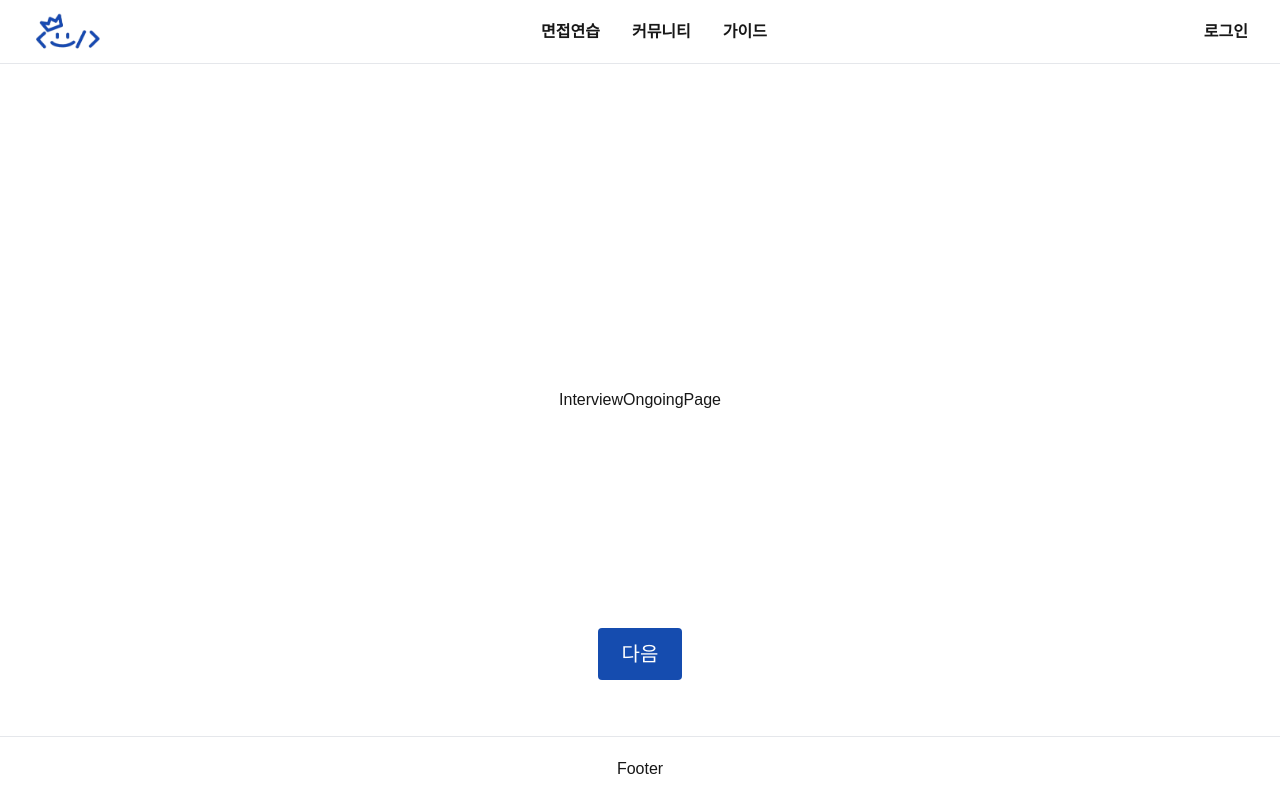
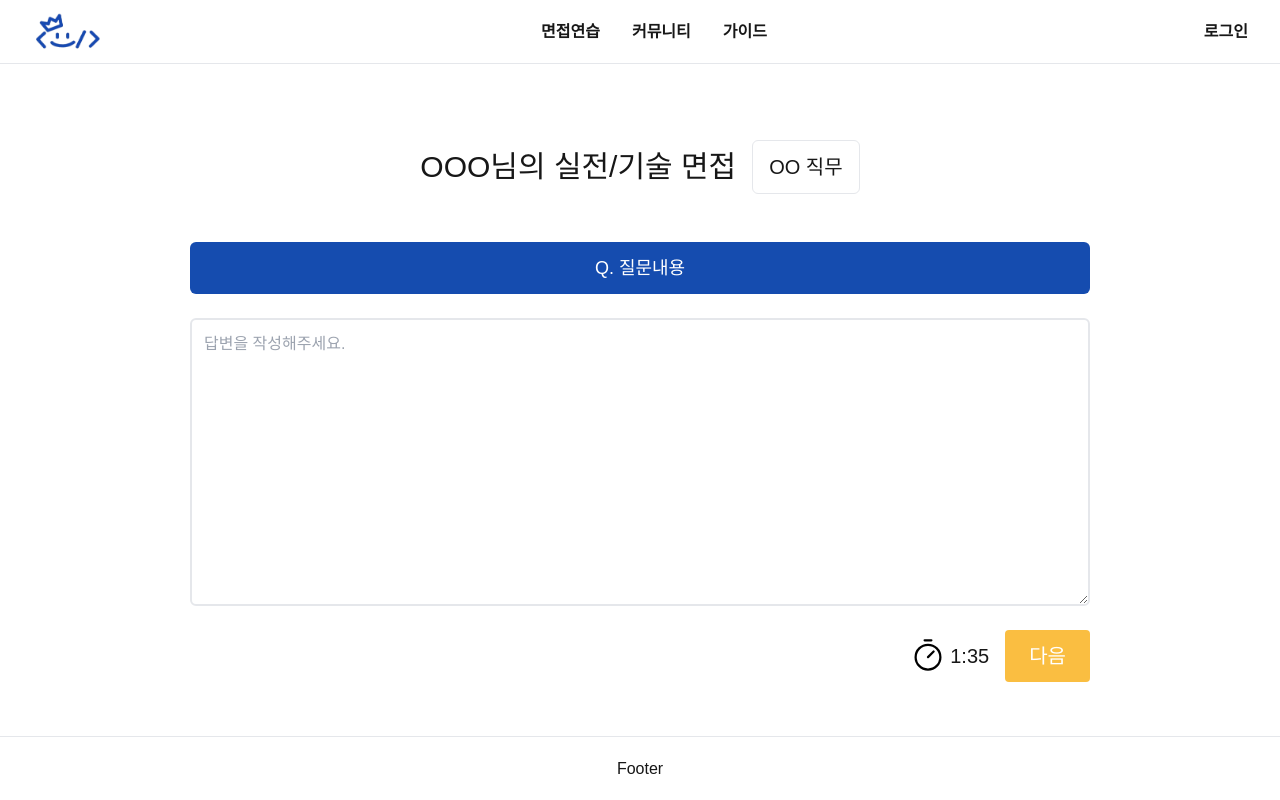
Before and after one commit to TeamRichardStallman/dv-front, a Next.js app: page /interview/ongoing in a window 1280 px wide. Built offline with nearby package versions, Linux system fonts and the light colour scheme; a web font is replaced by a local one.

Commit message:
DV-66 feat: 텍스트 면접 UI 틀 작업

```diff
--- a/src/app/interview/ongoing/page.tsx
+++ b/src/app/interview/ongoing/page.tsx
@@ -1,16 +1,40 @@
-import Link from "next/link";
-
 const InterviewOngoingPage = () => {
   return (
-    <>
-      <h1>InterviewOngoingPage</h1>
-      <Link
-        href={"/interview/feedback"}
-        className="absolute bottom-14 px-6 py-3 bg-primary text-white rounded text-xl"
-      >
-        다음
-      </Link>
-    </>
+    <div className="h-[65vh] flex flex-col items-center">
+      <div className="flex gap-4 items-center mb-12">
+        <h1 className="text-3xl">OOO님의 실전/기술 면접</h1>
+        <div className="text-xl border rounded-md px-4 py-3">OO 직무</div>
+      </div>
+
+      <div className="flex flex-col w-[900px] gap-6">
+        <div className="flex w-full bg-primary text-white rounded-md items-center justify-center py-3 text-lg">
+          Q. 질문내용
+        </div>
+        <textarea
+          className="w-full h-72 border-2 rounded-md p-3"
+          placeholder="답변을 작성해주세요."
+        />
+      </div>
+
+      <div className="flex w-full justify-end py-6 items-center gap-4">
+        <div className="flex gap-1 items-center">
+          <svg
+            xmlns="http://www.w3.org/2000/svg"
+            width="36"
+            height="36"
+            fill="#000000"
+            viewBox="0 0 256 256"
+          >
+            <path d="M128,40a96,96,0,1,0,96,96A96.11,96.11,0,0,0,128,40Zm0,176a80,80,0,1,1,80-80A80.09,80.09,0,0,1,128,216ZM173.66,90.34a8,8,0,0,1,0,11.32l-40,40a8,8,0,0,1-11.32-11.32l40-40A8,8,0,0,1,173.66,90.34ZM96,16a8,8,0,0,1,8-8h48a8,8,0,0,1,0,16H104A8,8,0,0,1,96,16Z"></path>
+          </svg>
+          <span className="text-xl">1:35</span>
+        </div>
+
+        <button className="px-6 py-3 bg-secondary text-white rounded text-xl">
+          다음
+        </button>
+      </div>
+    </div>
   );
 };
 
```
